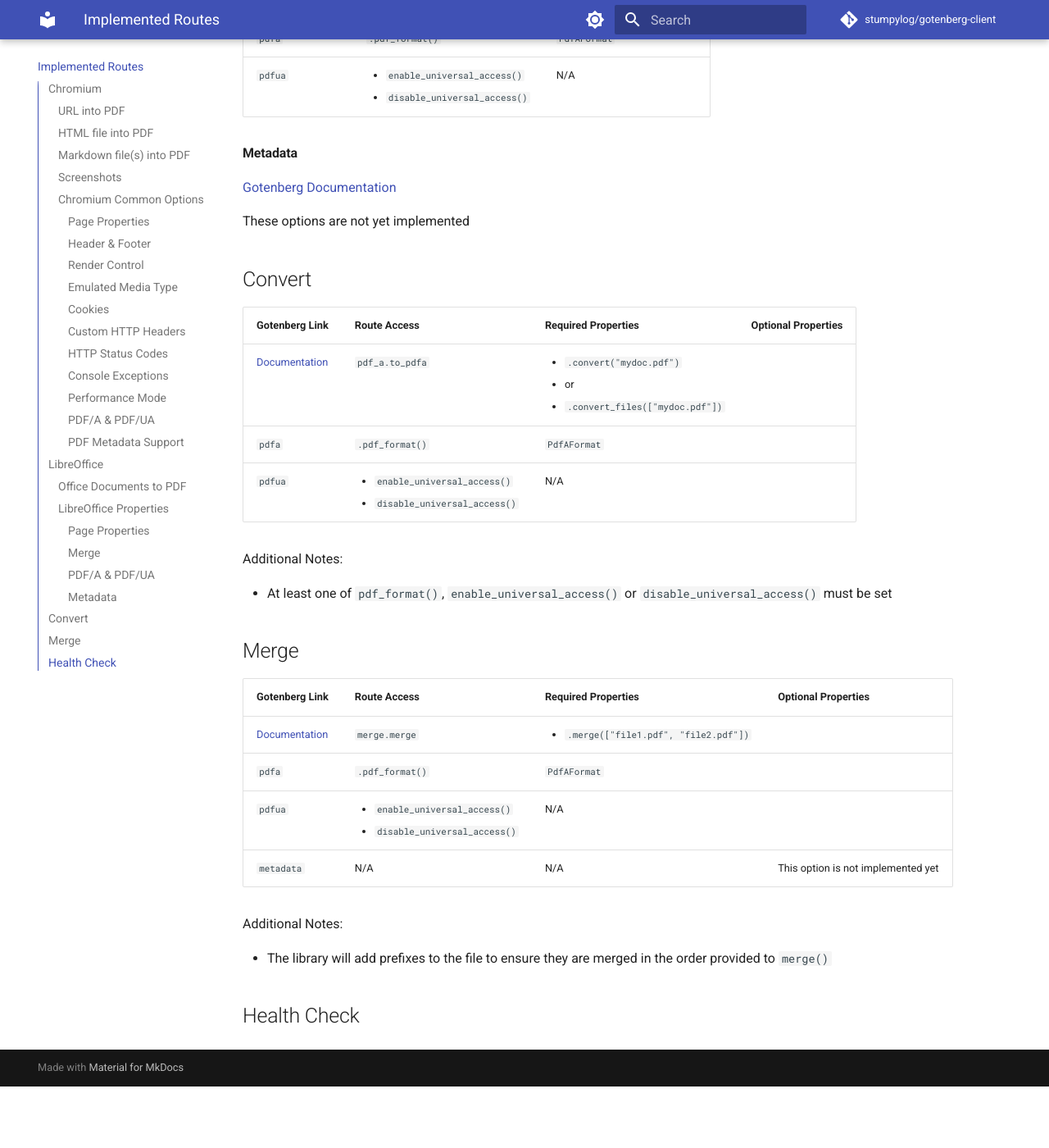
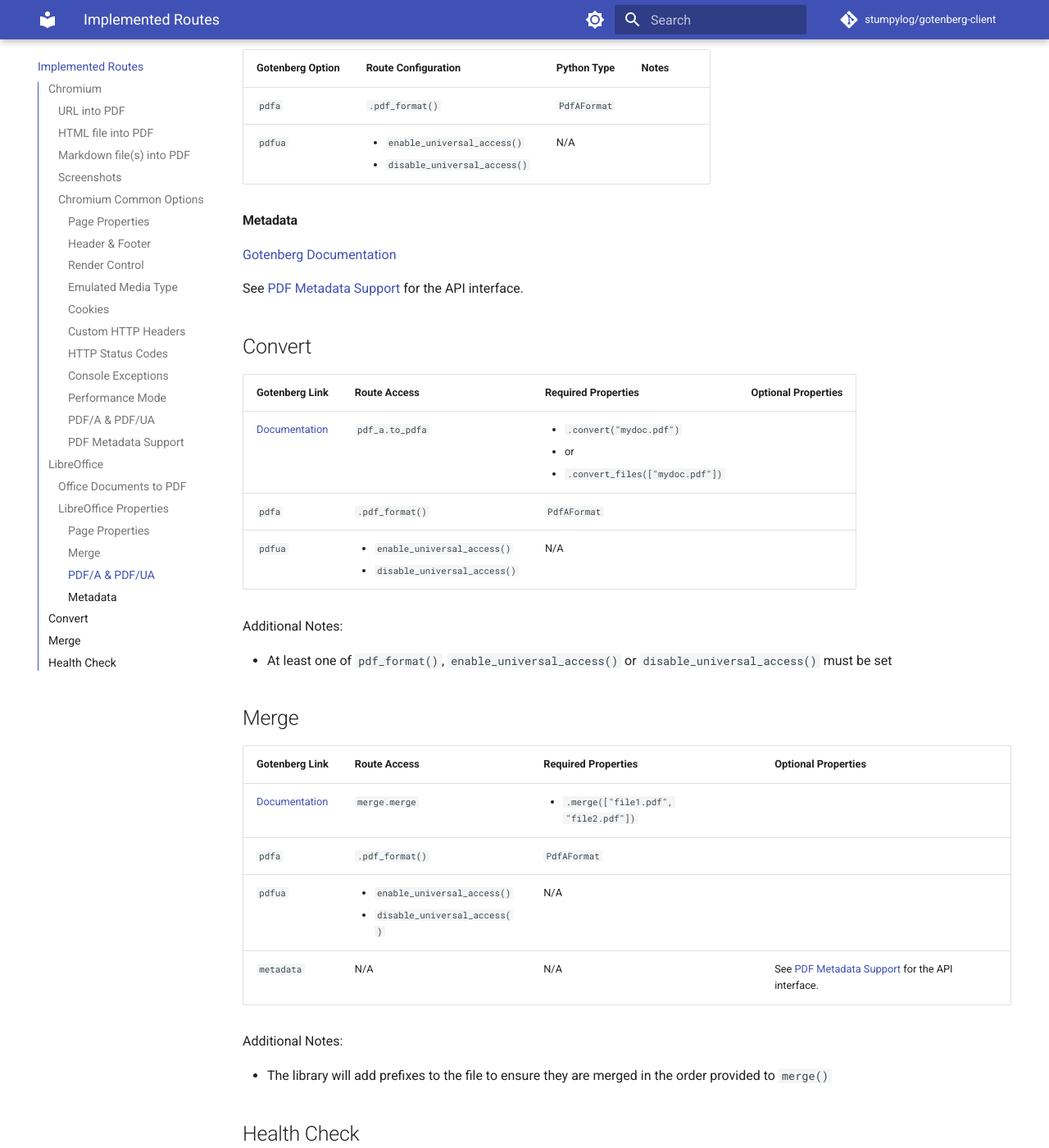
Before and after one commit to stumpylog/gotenberg-client, an MkDocs documentation site: the page built from docs/routes.md, in a window 1280 px wide and 1400 px high, scrolled down 5449 px. Shown: the whole window at 82% size. Built offline with MkDocs 1.6.1 and Material for MkDocs 9.7.7, drawn with Linux system fonts in a browser that asks for light colours; comment, search, counter and statistics services are not loaded; the version menu is left out; before the commit the page ends 6774 px from its top, so only the background shows below that; some of the changed text lies outside the part shown.

Commit message:
Add metadata to merge route

```diff
--- a/docs/routes.md
+++ b/docs/routes.md
@@ -62,7 +62,9 @@ Access to the Chromium module of Gotenberg, as documented [here](https://gotenbe
 
 #### Cookies
 
-These options are not yet implemented
+| Gotenberg Option | Route Configuration | Python Type       | Notes |
+| ---------------- | ------------------- | ----------------- | ----- |
+| `cookies`        | `.cookies()`        | `list[CookieJar]` |       |
 
 #### Custom HTTP Headers
 
@@ -180,7 +182,7 @@ Additional Notes:
 
 [Gotenberg Documentation](https://gotenberg.dev/docs/routes#metadata-libreoffice)
 
-These options are not yet implemented
+See [PDF Metadata Support](#pdf-metadata-support) for the API interface.
 
 ## Convert
 
@@ -196,15 +198,17 @@ Additional Notes:
 
 ## Merge
 
-| Gotenberg Link                                                      | Route Access                                                                  | Required Properties                                    | Optional Properties                |
-| ------------------------------------------------------------------- | ----------------------------------------------------------------------------- | ------------------------------------------------------ | ---------------------------------- |
-| [Documentation](https://gotenberg.dev/docs/routes#merge-pdfs-route) | `merge.merge`                                                                 | <ul><li>`.merge(["file1.pdf", "file2.pdf"])`</li></ul> |                                    |
-| `pdfa`                                                              | `.pdf_format()`                                                               | `PdfAFormat`                                           |                                    |
-| `pdfua`                                                             | <ul><li>`enable_universal_access()`<li>`disable_universal_access()`</li></ul> | N/A                                                    |                                    |
-| `metadata`                                                          | N/A                                                                           | N/A                                                    | This option is not implemented yet |
+| Gotenberg Link                                                      | Route Access                                                                  | Required Properties                                    | Optional Properties                                                      |
+| ------------------------------------------------------------------- | ----------------------------------------------------------------------------- | ------------------------------------------------------ | ------------------------------------------------------------------------ |
+| [Documentation](https://gotenberg.dev/docs/routes#merge-pdfs-route) | `merge.merge`                                                                 | <ul><li>`.merge(["file1.pdf", "file2.pdf"])`</li></ul> |                                                                          |
+| `pdfa`                                                              | `.pdf_format()`                                                               | `PdfAFormat`                                           |                                                                          |
+| `pdfua`                                                             | <ul><li>`enable_universal_access()`<li>`disable_universal_access()`</li></ul> | N/A                                                    |                                                                          |
+| `metadata`                                                          | N/A                                                                           | N/A                                                    | See [PDF Metadata Support](#pdf-metadata-support) for the API interface. |
 
 Additional Notes:
 
 - The library will add prefixes to the file to ensure they are merged in the order provided to `merge()`
 
 ## Health Check
+
+[Gotenberg Documentation](https://gotenberg.dev/docs/routes#health-check-route)
```
Also changed, not shown: CHANGELOG.md (+4 -0 lines), README.md (+8 -2 lines), 4 other files.
